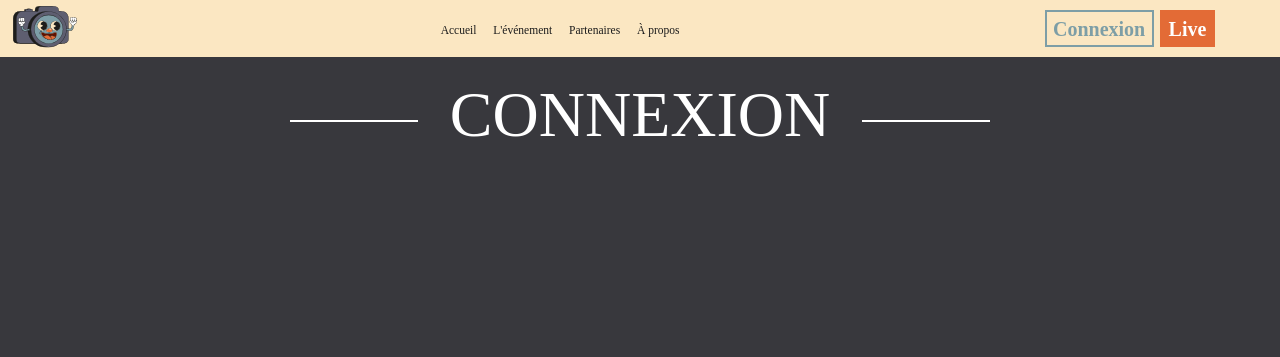
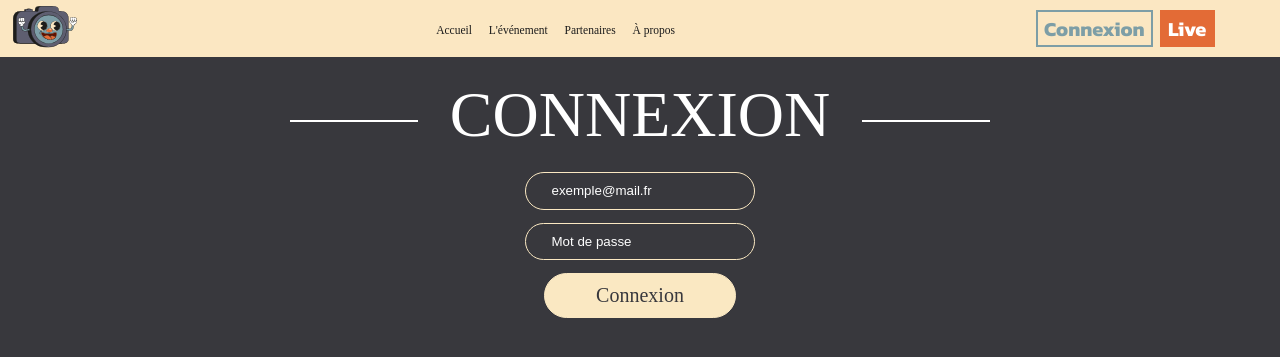
Before and after one commit to Klaimand22/rallye_video, a PHP site: page /pages/connexion.php in a window 1280 px wide. Shown: the top 357 px of the page. Run offline with PHP 8.4, Linux system fonts and the light colour scheme.

Commit message:
police + connexion

```diff
--- a/css/connexion.css
+++ b/css/connexion.css
@@ -33,3 +33,47 @@ h1 {
     left: 0.5em;
     margin-right: -50%;
   }
+
+  form {
+    display: flex;
+    flex-direction: column;
+    width: 100%;
+    justify-content: center;
+    align-items: center;
+    margin-top: 2vw;
+  }
+
+  form > input[type=email], input[type=password] {
+    padding: 0.8vw 2vw 0.8vw 2vw;
+    border: 0.1vw solid #FAE8C2;
+    border-radius: 30px;
+    background-color: transparent;
+    color: #FFFFFF;
+  }
+
+  form > input[type=password] {
+    margin-top: 1vw;
+  }
+
+  ::placeholder {
+    color: #FFFFFF;
+  }
+
+  form > button {
+    margin-top: 1vw;
+    padding: 0.8vw 4vw 0.8vw 4vw;
+    border: 0.1vw solid #FAE8C2;
+    border-radius: 30px;
+    background-color: #FAE8C2;
+    color: #38383D;
+    font-size: 20px;
+    font-family: Gotham;
+    font-weight: 500;
+  }
+
+  form > button:hover {
+    background-color: transparent;
+    color: #FFFFFF;
+    transition: all 0.1s ease-in-out;
+    cursor: pointer;
+  }
--- a/css/header.css
+++ b/css/header.css
@@ -1,3 +1,5 @@
+@import url('https://fonts.googleapis.com/css2?family=Kanit:wght@700&display=swap');
+
 .header {
     display: flex;
     justify-content: space-between;
--- a/pages/connexion.php
+++ b/pages/connexion.php
@@ -3,7 +3,7 @@
 <head>
     <meta charset="UTF-8">
     <meta name="viewport" content="width=device-width, initial-scale=1.0">
-    <title>Document</title>
+    <title>Connexion</title>
     <link rel="stylesheet" href="../css/reset.css">
     <link rel="stylesheet" href="../css/connexion.css">
     <link rel="stylesheet" href="../css/header.css">
@@ -13,5 +13,10 @@
     <div class="title">
         <h1>Connexion</h1>
     </div>
+    <form action="" method="post">
+        <input type="email" name="email" placeholder="exemple@mail.fr">
+        <input type="password" name="pass" placeholder="Mot de passe">
+        <button>Connexion</button>
+    </form>
 </body>
 </html>
```
